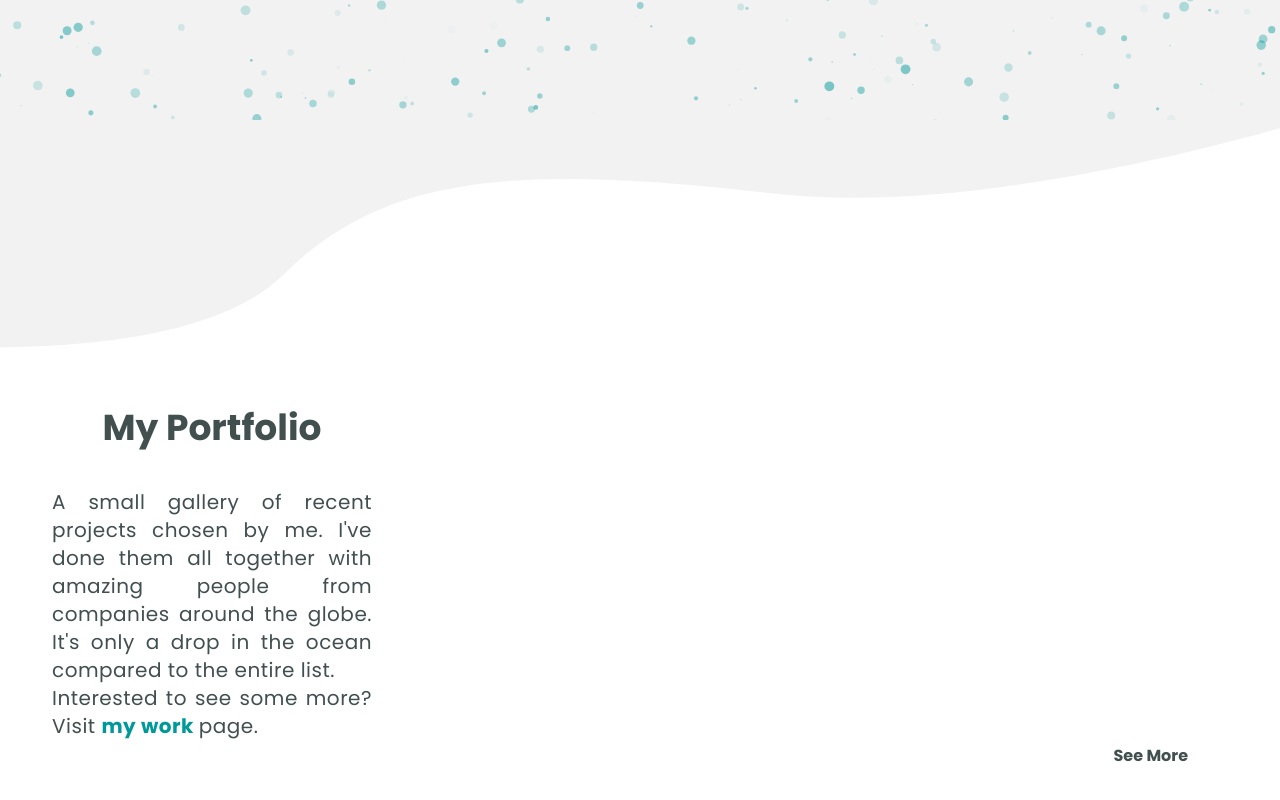
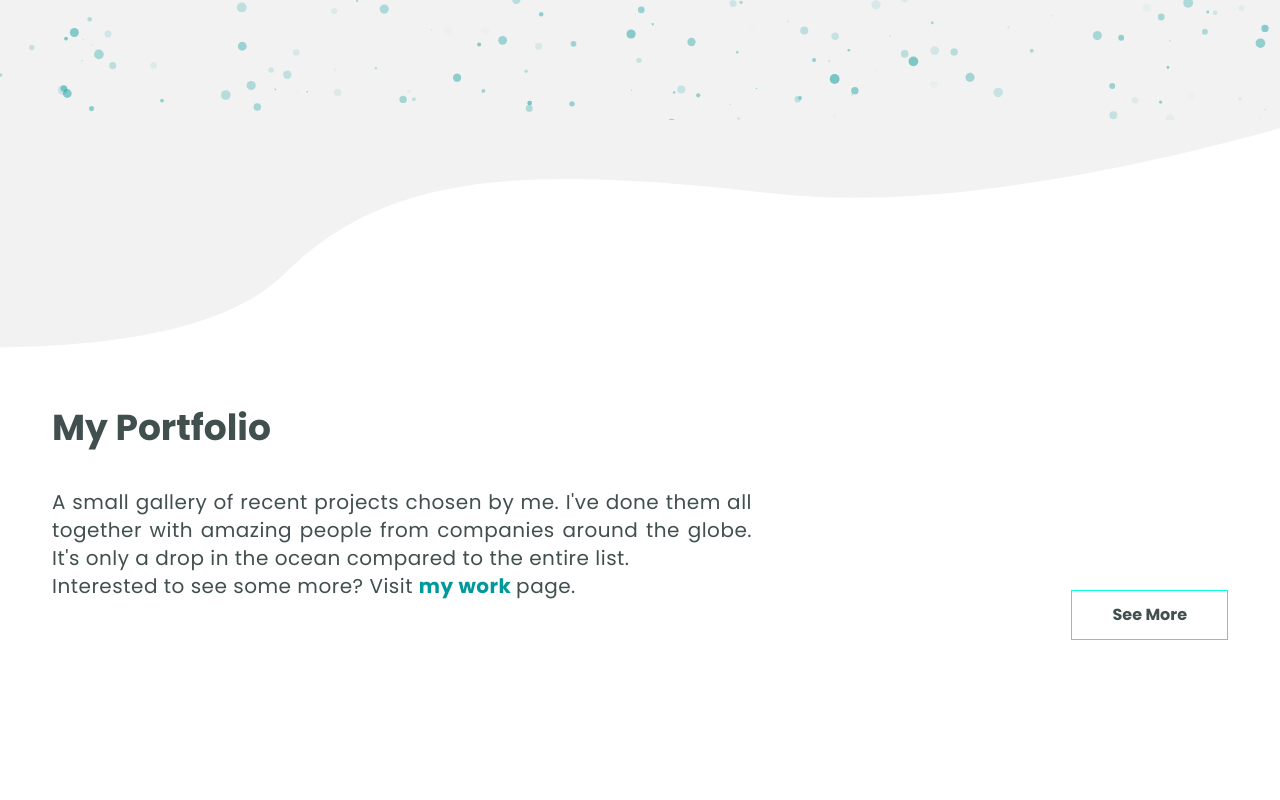
Before and after one commit to adil123a/focus-design, a plain HTML site: page index.html in a window 1280 px wide. Shown: the part 352-1152 px from the top of the page. Drawn offline with nearby package versions, Linux system fonts and the light colour scheme.

Commit message:
Update style.css
update css for index.html

```diff
--- a/style.css
+++ b/style.css
@@ -31,6 +31,7 @@ body{
     background-repeat: no-repeat;
     background-size: cover;
 }
+
 .textGreen{
     color:#009999
 }
@@ -53,11 +54,33 @@ body{
     width: 4rem;
 }
 
+.seeMore{
+    border:1px solid #08fdd8;
+    position: relative;
+    cursor: pointer;
+
+}
+.seeMore::after{
+    content: '';
+    position: absolute;
+    top: 0px;
+    left: 0px;
+    width: 0%;
+    height:100%;
+    background-color: #00d5b5;
+    transition: ease-in .25s;
+    z-index:-1
+}
+.seeMore:hover::after{
+    width: 100%;
+}
+.seeMore:hover #seeMoreLink{
+    color:white
+}
 #contAbout{
     position: relative;
     cursor: pointer;
     width: fit-content;
-    margin: auto;
 }
 
 #cvDbtn{
@@ -174,6 +197,9 @@ body{
  /*  */
 /* Alert Responsive Area */
 @media only screen and (min-width: 768px) {
+    #workContent{
+        width:700px;
+    }
     #aboutMeDiv {
         width:450px;
     }
```
